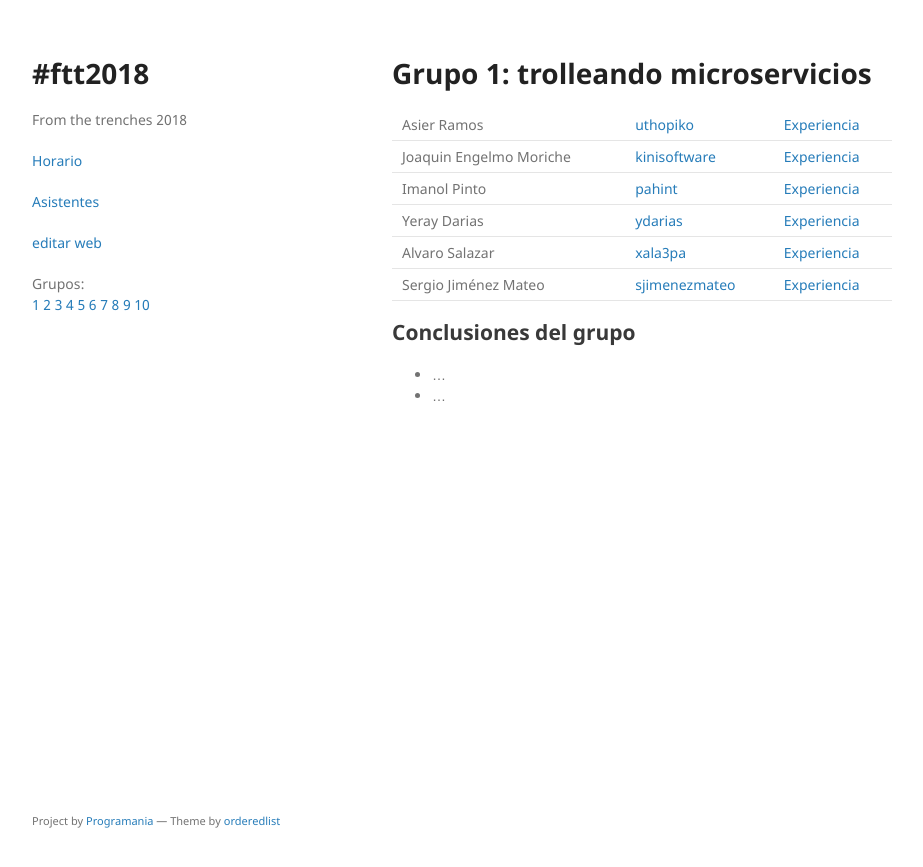
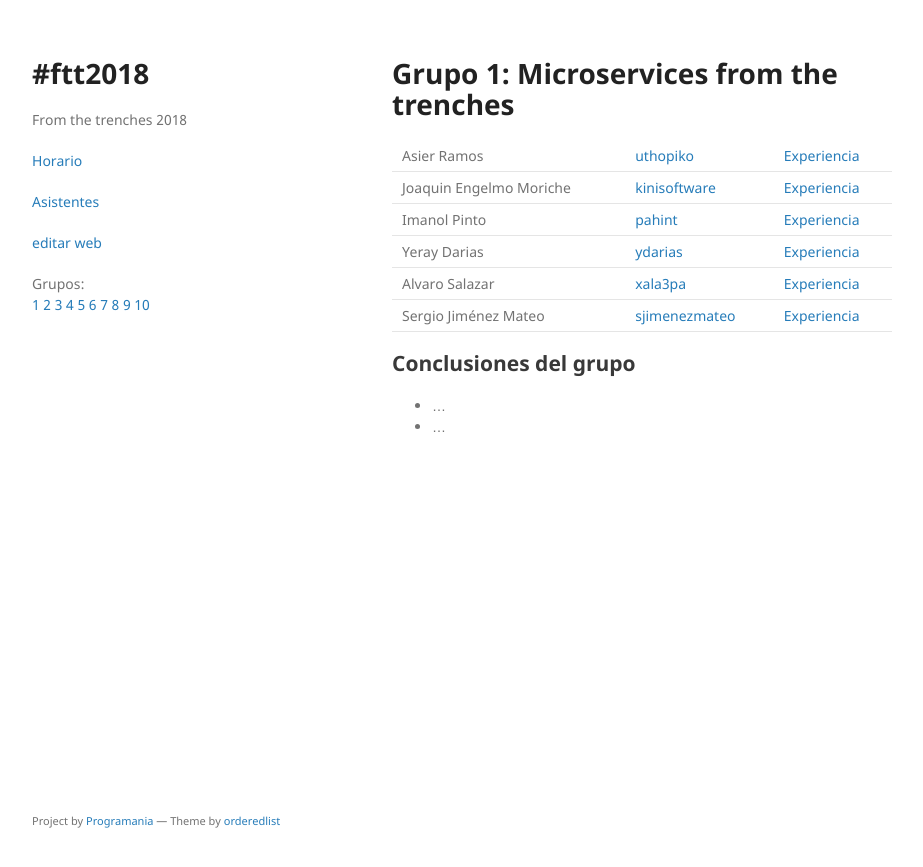
Before and after one commit to xala3pa/ftt2018, a Jekyll site: the page built from asistentes-grupos/grupo1.md, in a window 1280 px wide. Shown: the top 867 px of the page, without its empty margins (178-1101 px from the left). Built offline with Jekyll 4.4.1, drawn with Linux system fonts in a browser that asks for light colours; our own code applies the rules of GitHub Pages for plain Markdown files.

Commit message:
group name update

```diff
--- a/asistentes-grupos/grupo1.md
+++ b/asistentes-grupos/grupo1.md
@@ -1,4 +1,4 @@
-# Grupo 1: trolleando microservicios
+# Grupo 1: Microservices from the trenches
 
 Asier Ramos | [uthopiko](https://twitter.com/uthopiko) | [Experiencia](http://ftt.programania.net/experiencias/1.html)
 Joaquin Engelmo Moriche | [kinisoftware](https://twitter.com/kinisoftware) | [Experiencia](http://ftt.programania.net/experiencias/11.html)
```
